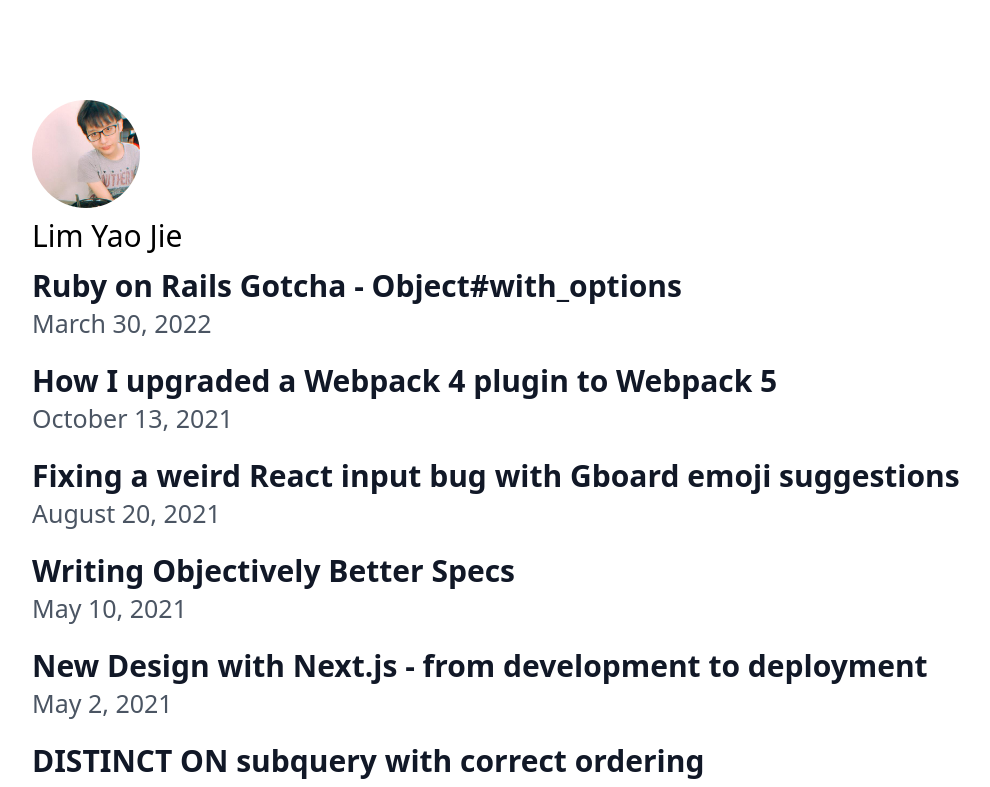
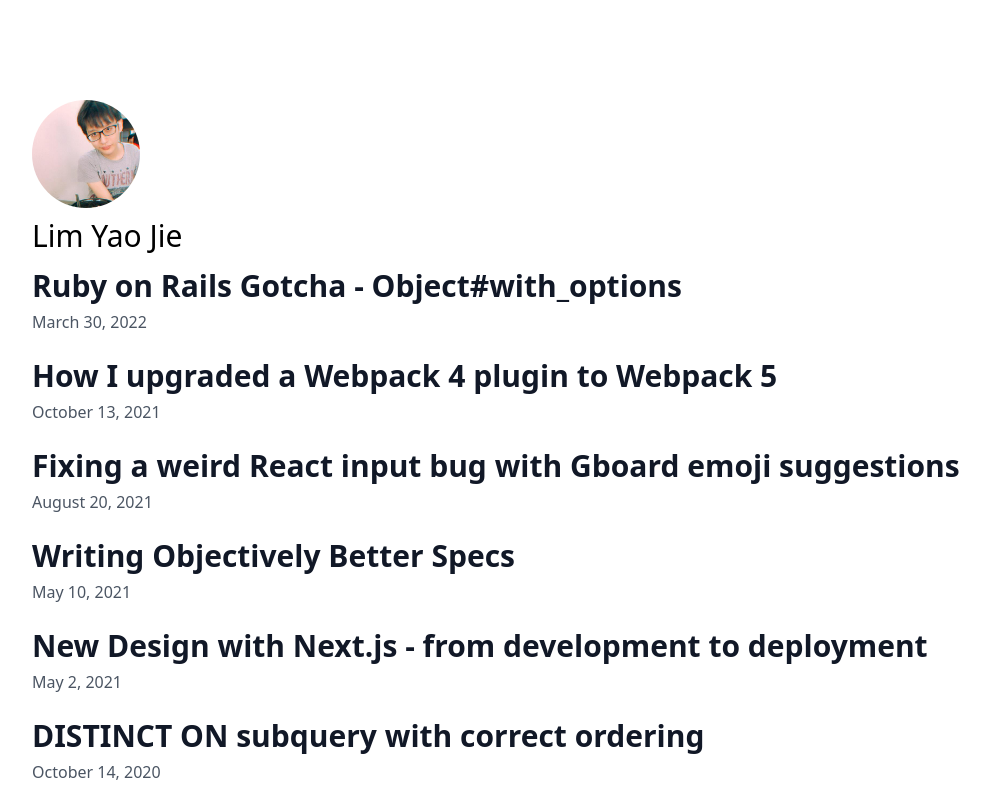
Before and after one commit to causztic/nextjs-blog, a Next.js app: page /posts in a window 1280 px wide. Shown: the top 787 px of the page, without its empty margins (138-1128 px from the left). Built offline with nearby package versions, Linux system fonts and the light colour scheme.

Commit message:
Reduce date size in post index

```diff
--- a/pages/posts/index.tsx
+++ b/pages/posts/index.tsx
@@ -18,7 +18,7 @@ export default function Posts({ posts }: { posts: PostTitleData[] }): JSX.Elemen
           <Link href={`/posts/${id}`}>
             <a>
               <h2 className="font-bold font-sans text-gray-900 dark:text-gray-100">{title}</h2>
-              <h3 className="post-date text-gray-600 dark:text-gray-400">{formattedDate}</h3>
+              <small className="text-gray-600 dark:text-gray-400">{formattedDate}</small>
             </a>
           </Link>
         </li>
```
